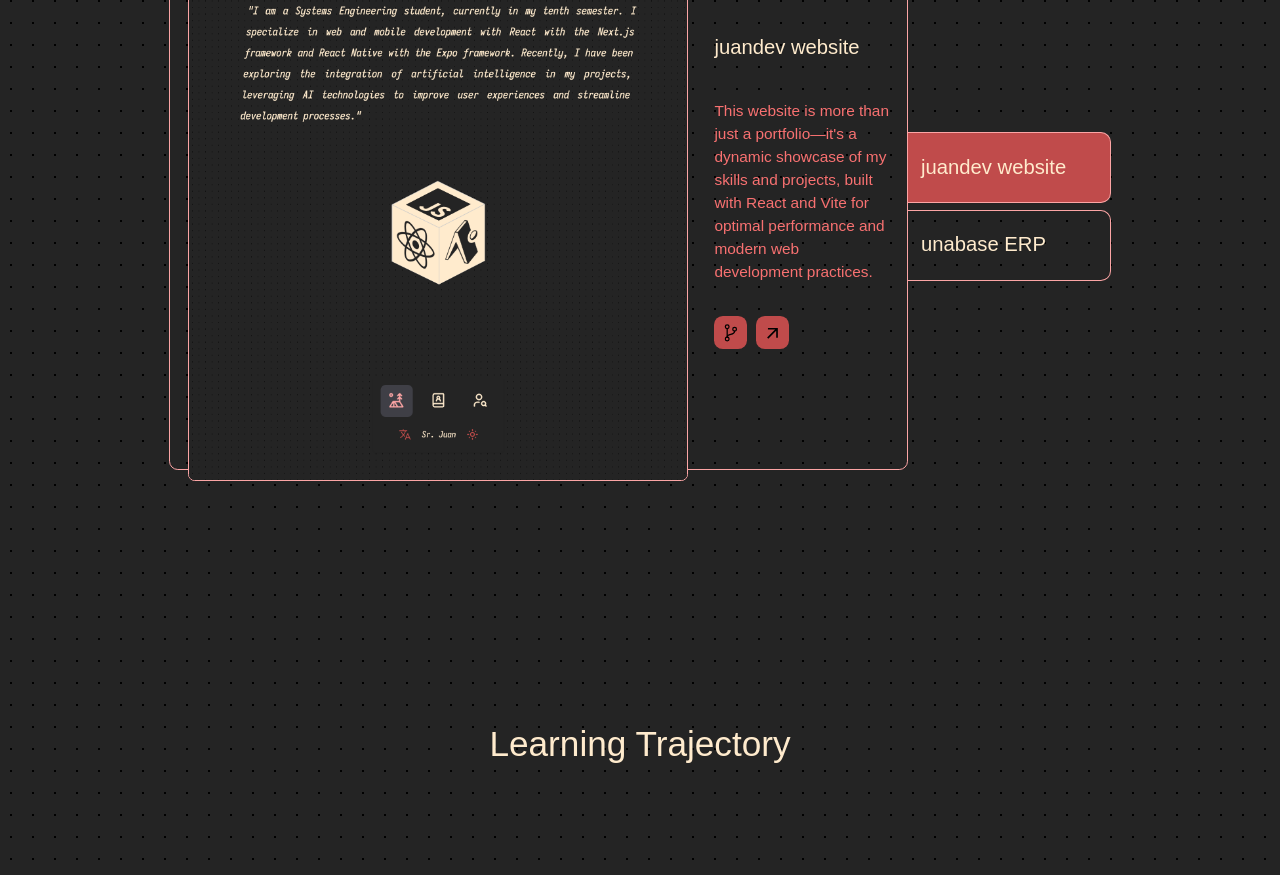
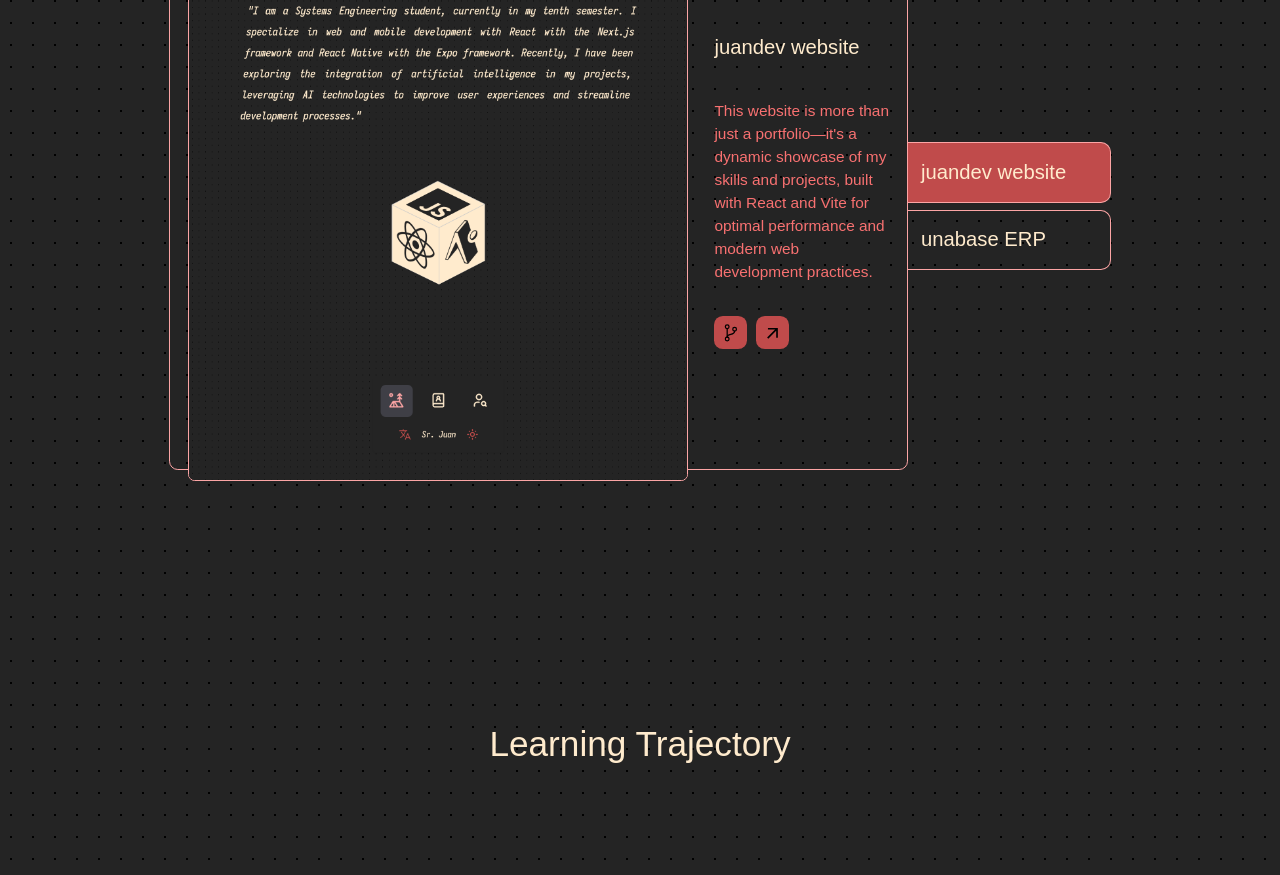
Before and after one commit to JuanPython1/juandev.is-a.dev, a React (Vite) app: page /#/ in a window 1280 px wide. Shown: the part 1220-2095 px from the top of the page. Built offline with nearby package versions, Linux system fonts and the light colour scheme; a web font is replaced by a local one.

Commit message:
style: :art: Adjust min-height of project selection buttons for better alignment
Adjust min-height of project selection buttons for better alignment

```diff
--- a/src/components/Container_Project_Recent/ContainerProject_Recent.jsx
+++ b/src/components/Container_Project_Recent/ContainerProject_Recent.jsx
@@ -89,7 +89,7 @@ const ContainerProject_Recent = ({ Projects }) => {
                             onClick={() => handleSelect(index)}
                             aria-current={index === selectedIndex}
                             className={cn(
-                                "flex items-center justify-center sm:justify-start px-[0.625em] py-[0.375em] w-[7em] sm:w-[10em] min-h-[2em] sm:min-h-[3.5em] text-center sm:text-start break-words rounded-[0.375em] sm:rounded-l-none sm:rounded-r-[0.5em] border-[0.0625em] sm:border-l-0 border-red-300 dark:border-red-200 font_juan_title_projects leading-snug transition-colors duration-300",
+                                "flex items-center justify-center sm:justify-start px-[0.625em] py-[0.375em] w-[7em] sm:w-[10em] min-h-[2em] sm:min-h-[3em] text-center sm:text-start break-words rounded-[0.375em] sm:rounded-l-none sm:rounded-r-[0.5em] border-[0.0625em] sm:border-l-0 border-red-300 dark:border-red-200 font_juan_title_projects leading-snug transition-colors duration-300",
                                 index === selectedIndex
                                     ? "bg-brick dark:bg-red-300"
                                     : "bg-transparent hover:bg-red-300/20 dark:hover:bg-red-400/20"
```
